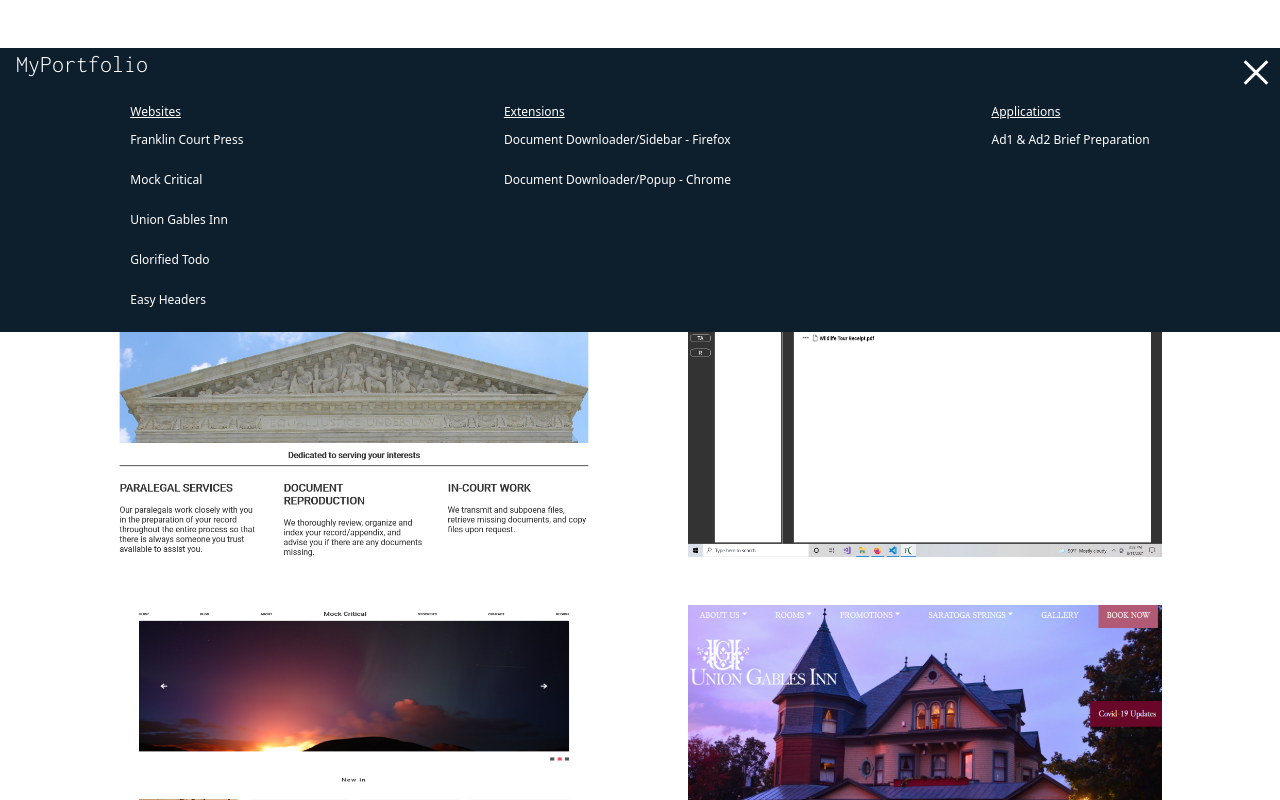
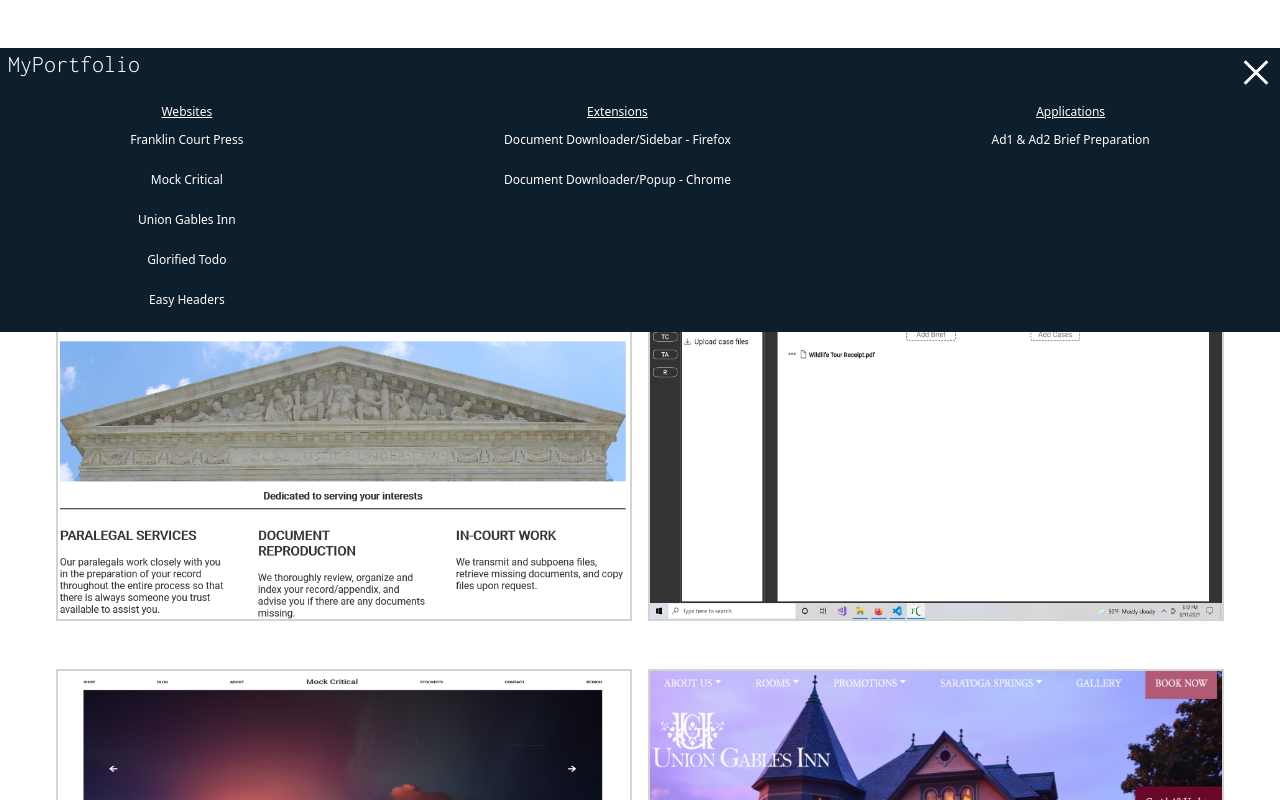
Before and after one commit to vilaj46/my-portfolio, a Gatsby site: page / in a window 1280 px wide. Both pictures are taken after a click on the button 1256 px from the left and 72 px from the top of the page. Shown: the top 800 px of the page. Built offline with nearby package versions, Linux system fonts and the light colour scheme; Gatsby itself is replaced by a stand-in of ours.

Commit message:
Fixed width of projects on different sized screens. Added resume button and new resume. Open nav header now spans entire width not just container.

```diff
--- a/src/components/H2/index.js
+++ b/src/components/H2/index.js
@@ -1,14 +1,21 @@
 import React from "react";
+
+import ResumeButton from "../ResumeButton.js";
 
 export default function H2({ children }) {
   return (
     <h2
-      className="text-4xl"
+      className="text-4xl relative"
       style={{
         fontFamily: "raleway",
       }}
     >
       {children}
+      <div className="absolute top-0 right-0">
+        <ResumeButton />
+      </div>
     </h2>
   );
 }
+
+// className="absolute top-0 right-0 px-3 py-1 text-base ml-full uppercase flex"
--- a/src/components/Projects/components/Project/index.js
+++ b/src/components/Projects/components/Project/index.js
@@ -15,9 +15,8 @@ export default function Project({
   return (
     <li
       key={title}
-      className="cursor-pointer relative mx-12 mb-12"
-      style={{ width: "37%" }}
-      // w-1/3
+      className="cursor-pointer relative mb-12 md:w-45 mx-2"
+      style={{ border: "2px solid lightgray" }}
     >
       <Link
         to={href}
--- a/src/components/Projects/index.js
+++ b/src/components/Projects/index.js
@@ -21,7 +21,9 @@ export default function Projects({ filterBy }) {
   };
 
   return (
-    <ul className="flex flex-wrap justify-center relative z-10">
+    <ul
+      className="flex flex-wrap justify-center relative z-10"
+    >
       {projects.map((project) => {
         const { type } = project;
         if (filterBy === "All") {
--- a/src/components/ProjectsNavBar/components/NavItem/components/Hr.js
+++ b/src/components/ProjectsNavBar/components/NavItem/components/Hr.js
@@ -1,5 +1,6 @@
 import React from "react";
 
-export default function HR() {
-  return <div className="w-full h-px bg-primary"></div>;
+export default function HR({ showHR }) {
+  const opacity = showHR ? "opacity-100" : "opacity-0";
+  return <div className={`w-full h-px bg-primary ${opacity}`}></div>;
 }
--- a/src/components/ProjectsNavBar/components/NavItem/index.js
+++ b/src/components/ProjectsNavBar/components/NavItem/index.js
@@ -27,7 +27,7 @@ export default function NavItem({ text, filterBy, onClick, right }) {
         onKeyDown={onMouseLeave}
       >
         {text}
-        {showHR && <Hr />}
+        <Hr showHR={showHR} />
       </button>
     </li>
   );
--- /dev/null
+++ b/src/components/ResumeButton.js/index.js
@@ -0,0 +1,36 @@
+import React, { useState } from "react";
+
+import resume from "../../images/icons/resume.png";
+
+function ResumeButton({ invert = false }) {
+  const [hovering, setHovering] = useState(false);
+
+  const enter = () => setHovering(true);
+  const leave = () => setHovering(false);
+
+  const bgColor = invert ? "#ffffff" : "#333";
+
+  const boxShadow = hovering ? `1px 1px 3px 1px ${bgColor}` : "";
+
+  const padding = hovering ? "px-3" : "";
+  return (
+    <a
+      //   type="button"
+      href="/resume"
+      target="_blank"
+      rel="norefferer"
+      onMouseEnter={enter}
+      onMouseLeave={leave}
+      className={`${padding} py-1 text-base ml-full flex`}
+      style={{
+        boxShadow,
+        fontFamily: "raleway",
+      }}
+    >
+      <img src={resume} alt="Resume Icon" width="25" height="25" />
+      <span style={{ paddingTop: "3px" }}>Resume</span>
+    </a>
+  );
+}
+
+export default ResumeButton;
--- a/src/components/pages/Container.js
+++ b/src/components/pages/Container.js
@@ -8,10 +8,10 @@ import HeaderNav from "./headerNav/HeaderNav";
 export default function Container({ children }) {
   const [isOpen, setOpen] = React.useState(false);
   return (
-    <div className="container mx-auto m-12 text-primary relative w-10/12 md:w-full">
+    <div className="container mx-auto m-12 text-primary relative w-11/12 md:w-full">
       <HeaderNav isOpen={isOpen} />
       <div
-        className="absolute -top-0 right-0 z-50"
+        className="ml-2 absolute -top-0 right-0 z-50"
         style={{
           boxShadow: `${isOpen ? "" : "1px 1px 3px 1px #333"}`,
         }}
@@ -39,9 +39,6 @@ export default function Container({ children }) {
             <Link to="/">MyPortfolio</Link>
           </h1>
         </div>
-        {/* <div className="ml-auto absolute right-0 z-50">
-          {!isOpen && <Hamburger toggled={isOpen} toggle={setOpen} />}
-        </div> */}
       </div>
 
       <div
--- a/src/components/pages/headerNav/HeaderNav.js
+++ b/src/components/pages/headerNav/HeaderNav.js
@@ -1,5 +1,7 @@
 import React from "react";
 import { Link } from "gatsby";
+
+import ResumeButton from "../../ResumeButton.js";
 
 import { sortProjectsByType } from "../../../data/projects";
 
@@ -7,20 +9,29 @@ export default function HeaderNav({ isOpen }) {
   const websites = sortProjectsByType("Websites");
   const extensions = sortProjectsByType("Extensions");
   const applications = sortProjectsByType("Applications");
+
+  const display = isOpen ? "block" : "hidden";
+  const opacity = isOpen ? "opacity-100" : "opacity-0";
+
+  // w-full
   return (
     <div
       className={`
         absolute -top-0
         justify-between
-        z-20 bg-white transition duration-1000
+        z-20 bg-white transition duration-3000
         ease-in-out
-        w-full
+        transform
+        -translate-x-1/4
+        ${display}
+        ${opacity}
       `}
+      style={{ width: "200%" }}
     >
-      {isOpen && (
-        <div className="bg-blue">
+      <div className={`bg-blue`}>
+        <div className="container mx-auto">
           <h1
-            className="ml-4 text-2xl text-white"
+            className="ml-2 text-2xl text-white"
             style={{ fontFamily: "inconsolata" }}
           >
             <Link to="/">MyPortfolio</Link>
@@ -31,19 +42,32 @@ export default function HeaderNav({ isOpen }) {
             <Category text="Applications" projects={applications} />
           </ul>
         </div>
-      )}
+        <div className="absolute bottom-3 right-3 text-white">
+          <ResumeButton invert={true} />
+        </div>
+      </div>
     </div>
   );
 }
 
 function Category({ text, projects }) {
   return (
-    <li className="mx-3 mt-6 text-white text-xs">
-      <p className="underline mb-3">{text}</p>
+    <li
+      className="mx-3 mt-6 text-white text-xs"
+      style={{
+        textAlign: "center",
+      }}
+    >
+      <p className="underline mb-3 sm:text-center">{text}</p>
       <ul>
         {projects.map((project) => (
-          <li key={project.href} className="mb-6 hover:underline">
-            <Link to={`/${project.href}/`}>{project.title}</Link>
+          <li
+            key={project.href}
+            className="mb-6 hover:underline sm:text-center"
+          >
+            <Link to={`/${project.href}/`} className="sm:block sm:text-center">
+              {project.title}
+            </Link>
           </li>
         ))}
       </ul>
--- a/src/data/index.js
+++ b/src/data/index.js
@@ -3,7 +3,7 @@ import projects from "./projects";
 const data = {
   projects,
   hero: "Julian Vila",
-  hero_description: "Freelance Web Developer & Partner of Franklin Court Press",
+  hero_description: "Full Stack Web Developer",
   about_me:
     "I'm Julian, an avid web developer who enjoys taking on new challenges and is always looking for ways to improve. I value critical thinking, punctuality and attention to detail. The journey from never writing a line of code to self-learning enough to be an employed web developer has been a crazy one, and i'm still planning on learning more!",
 };
--- a/src/pages/index.js
+++ b/src/pages/index.js
@@ -37,13 +37,13 @@ import data from "../data";
 const IndexPage = () => {
   const [filterBy, setFilterBy] = React.useState("All");
   return (
-    <main>
+    <main style={{ overflow: "hidden" }}>
       <Container>
         <H2>{data.hero}</H2>
         <H3>{data.hero_description}</H3>
         <ProjectsNavBar filterBy={filterBy} setFilterBy={setFilterBy} />
         <Projects filterBy={filterBy} />
-        <AboutMe />
+        {/* <AboutMe /> */}
       </Container>
     </main>
   );
--- a/src/pages/resume.js
+++ b/src/pages/resume.js
@@ -1,6 +1,6 @@
 import React from "react";
 
-import pdf from "../pdfs/resume.pdf";
+import pdf from "../pdfs/Julian_Vila_Resume.pdf";
 
 import Container from "../components/pages/Container";
 
--- a/tailwind.config.js
+++ b/tailwind.config.js
@@ -3,6 +3,9 @@ module.exports = {
   darkMode: false, // or 'media' or 'class'
   theme: {
     extend: {
+      spacing: {
+        "45": "45%",
+      },
       keyframes: {
         fadeUp: {
           from: { transform: "translate3d(0,40px,0)", opacity: "0" },
```
Also changed, not shown: src/images/icons/resume.png (added), 1 other file.
